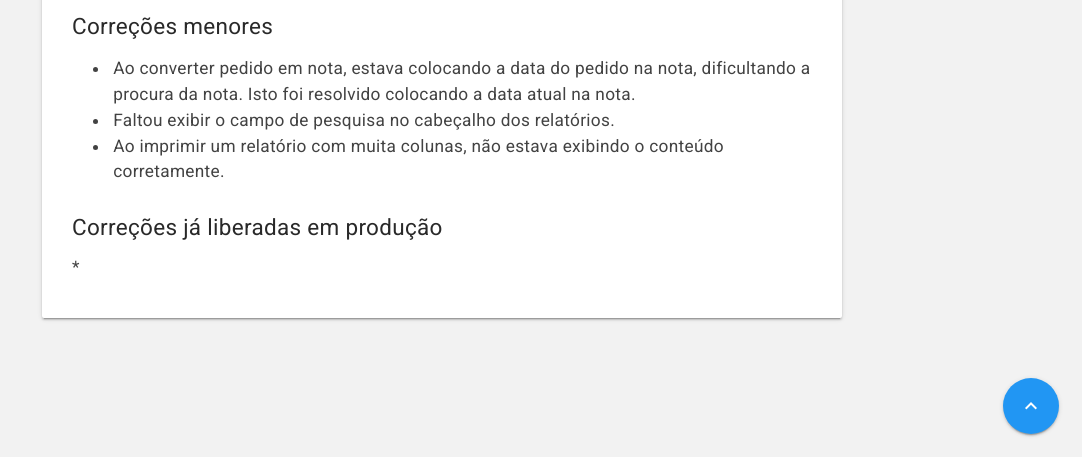
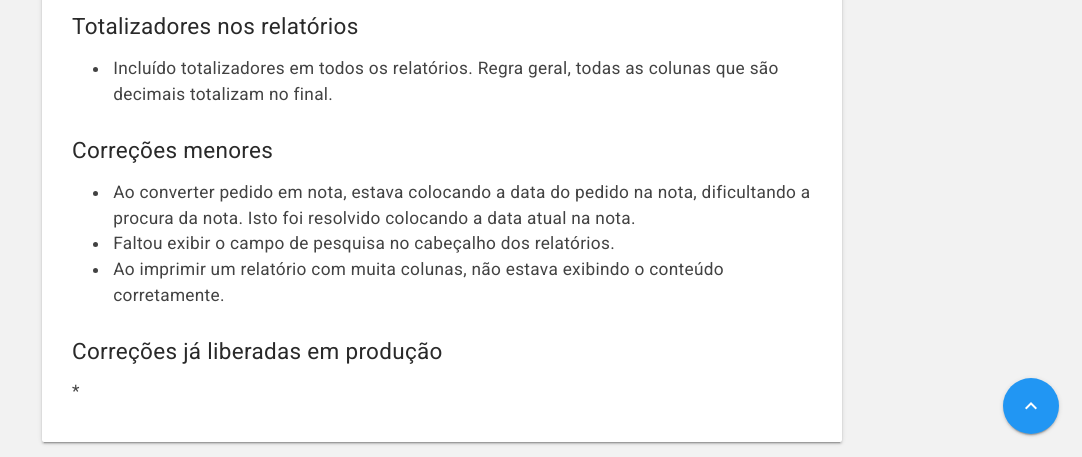
Before and after one commit to myrp-maicon/changelog-myrp, a Jekyll site: the page built from docs/myrp/18.10.02.md, in a window 1280 px wide and 900 px high, scrolled down 1116 px, cut to the strip 443-900 px from the top of the window. Shown: the whole strip, without its empty margins (198-1280 px from the left). Built offline with Jekyll 4.4.1, drawn with Linux system fonts in a browser that asks for light colours; nearby versions of some CDN libraries; our own code applies the rules of GitHub Pages for plain Markdown files; the repository's description, which GitHub fills in, is left out.

Commit message:
Update 18.10.02.md

```diff
--- a/docs/myrp/18.10.02.md
+++ b/docs/myrp/18.10.02.md
@@ -16,6 +16,9 @@ As alterações estarão disponíveis no ambiente demo.myrp.com.br (212) na ter
 * O processo de Onboarding do Myrp não irá mais apresentar o boleto para o cliente no ato da assinatura (ver imagem).
 ![img002](https://i.imgur.com/5KTS3ge.png)
 
+## Totalizadores nos relatórios
+* Incluído totalizadores em todos os relatórios. Regra geral, todas as colunas que são decimais totalizam no final.
+
 ## Correções menores
 * Ao converter pedido em nota, estava colocando a data do pedido na nota, dificultando a procura da nota. Isto foi resolvido colocando a data atual na nota.
 * Faltou exibir o campo de pesquisa no cabeçalho dos relatórios.
```
